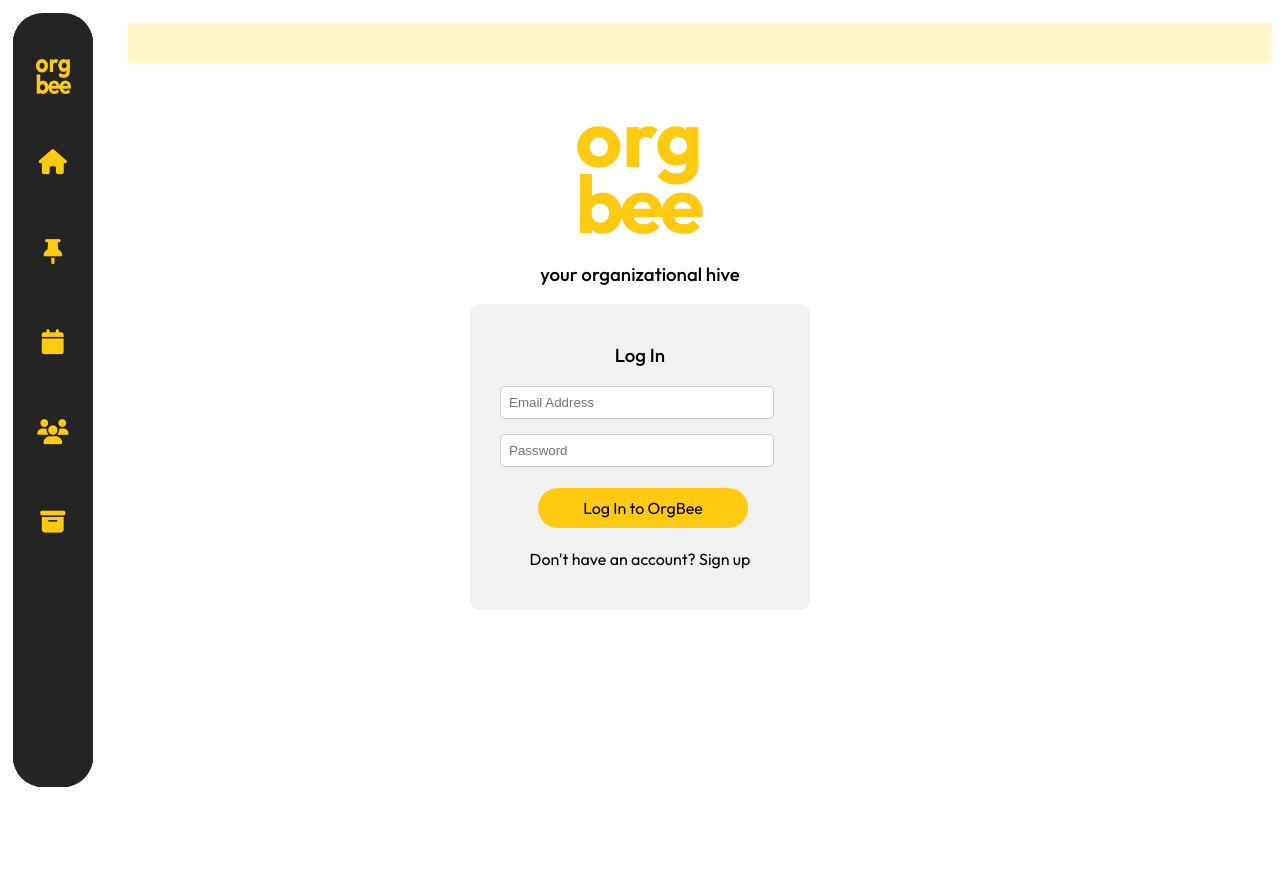
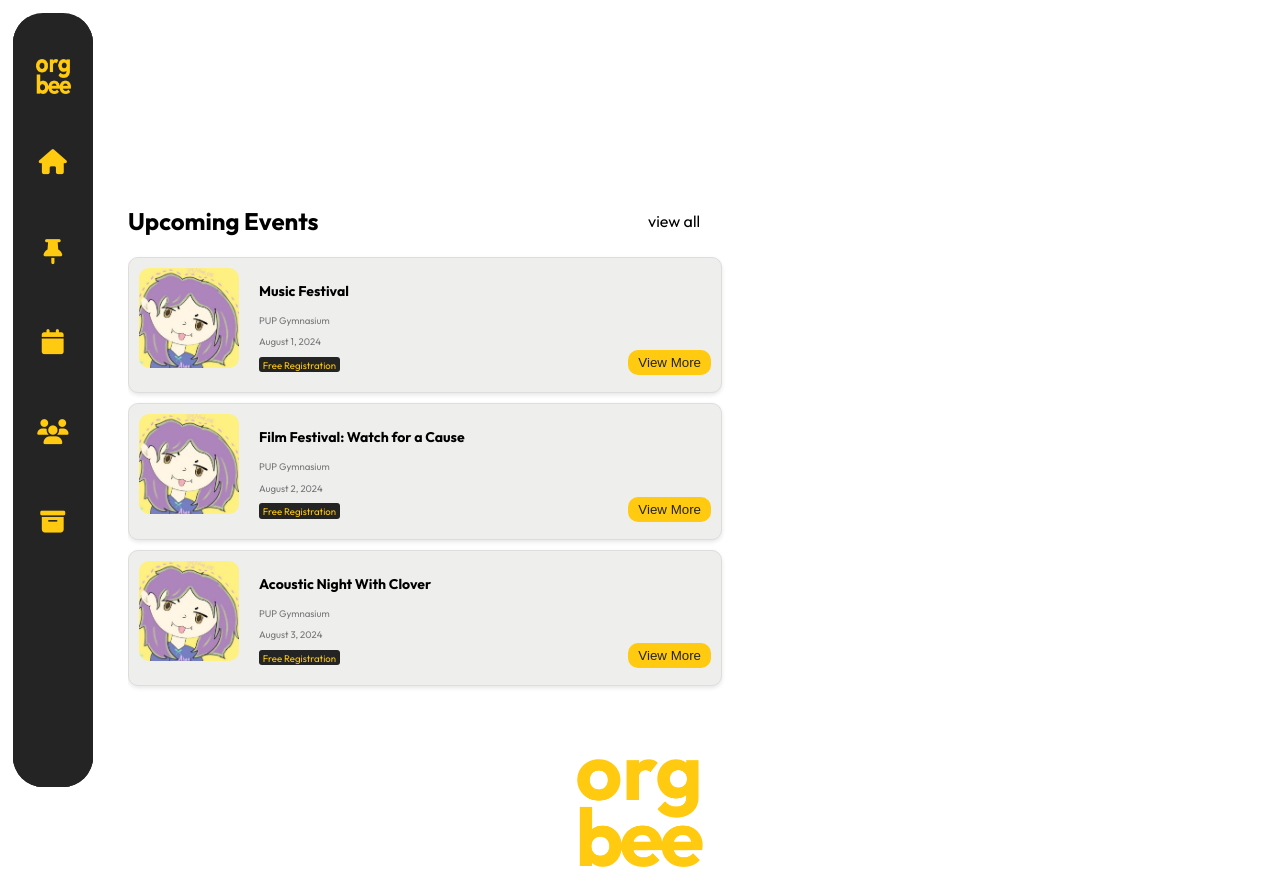
Before and after one commit to PUP-BSIT/project-hypefive_appdev, an Angular app in the folder orgbee/: page /dashboard in a window 1280 px wide. Shown: the top 869 px of the page. Before the commit the page ends 800 px from the top, so only its background shows below. Built offline with nearby package versions, Linux system fonts and the light colour scheme.

Commit message:
add homepage event content front-end

```diff
--- a/orgbee/src/app/pages/dashboard/dashboard.component.css
+++ b/orgbee/src/app/pages/dashboard/dashboard.component.css
@@ -1,17 +1,152 @@
-.dashboard {
+.header-container {
   display: flex;
-  flex-direction: column;
+  align-items: center;
+  justify-content: space-between;
+  margin-top: 15%;
+}
+
+.header-container h1 {
+  margin: 0;
+  font-size: 24px;
+}
+
+.header-container p {
+  margin-right: 50%; /*adjust the size according to the page */
+}
+
+.event-card {
+  background-color: #eeeeed;
+  border: 1px solid #ddd;
+  padding: 10px;
+  border-radius: 10px;
+  box-shadow: 0 2px 4px rgba(0, 0, 0, 0.1);
+  width: 50%; /*adjust the size according to the page */
+  margin: 10px 0;
+  display: flex;
+}
+
+.event-img img {
+  width: 100px;
+  height: 100px;
+  border-radius: 10px;
+}
+
+.event-details {
+  flex: 1;
+  margin-left: 20px;
+}
+
+.event-details h3 {
+  font-size: 14px;
+  font-weight: bold;
+}
+
+.event-details p {
+  font-size: 0.6rem;
+  color: #777;
+}
+
+#reg_fee {
+  color: #ffca10;
+  background-color: #242424;
+  padding: 0.5% 1%;
+  border-radius: 3px;
+  display: block;
+  width: fit-content;
+}
+
+.view-more-button {
+  background-color: #ffca10;
+  color: #242424;
+  border: none;
+  padding: 5px 10px;
+  border-radius: 10px;
+  cursor: pointer;
+  margin-top: 100%;
+}
+
+.modal {
+  display: none;
+  position: fixed;
+  z-index: 1;
+  left: 0;
+  top: 0;
   width: 100%;
   height: 100%;
-  overflow-y: hidden;
+  overflow: hidden;
+  background-color: rgba(0, 0, 0, 0.5);
 }
 
-.content {
-  flex: 1;
-  display: flex;
-  flex-wrap: wrap;
+.modal.visible {
+  display: block;
+}
+
+.modal-content {
+  background-color: #eeeeed;
+  margin: 10% auto;
   padding: 20px;
-  background-color: #fff7c9;
-  gap: 20px;
-  justify-content: center;
+  padding-left: 5%;
+  padding-right: 5%;
+  border: 1px solid #888;
+  width: 30%;
+  border-radius: 10px;
+  text-align: center;
+  position: relative;
 }
+
+.close {
+  color: #888;
+  font-size: 28px;
+  font-weight: bold;
+  position: absolute;
+  top: 10px;
+  right: 20px;
+}
+
+.close:hover,
+.close:focus {
+  color: black;
+  text-decoration: none;
+  cursor: pointer;
+}
+
+.modal-content img {
+  width: 50%;
+  margin-bottom: 3%;
+  border-radius: 10px;
+}
+
+.modal-content h3 {
+  font-size: 20px;
+  margin: 0%;
+}
+
+.modal-content p {
+  font-size: 0.9rem;
+  margin: 0%;
+}
+
+#modal_reg_fee {
+  color: #ffca10;
+  background-color: #242424;
+  padding: 0.5% 1%;
+  border-radius: 3px;
+  width: fit-content;
+  margin: auto;
+  text-align: center;
+  margin-bottom: 5%;
+}
+
+.caption {
+  text-align: center;
+}
+
+.register-btn {
+  background-color: #ffca10;
+  color: #242424;
+  border: none;
+  margin-top: 5%;
+  padding: 10px 20px;
+  border-radius: 10px;
+  cursor: pointer;
+}
--- a/orgbee/src/app/pages/dashboard/dashboard.component.html
+++ b/orgbee/src/app/pages/dashboard/dashboard.component.html
@@ -1,3 +1,74 @@
-<div class="dashboard">
-  <div class="content"></div>
+<!-- Title -->
+<div class="header-container">
+  <h1>Upcoming Events</h1>
+  <p class="view-all">view all</p>
 </div>
+
+<!-- list of events -->
+<div class="event-list">
+  <div class="event-card">
+    <div class="event-img">
+      <img src="../../../assets/icon.jpg" alt="Event Poster" />
+    </div>
+    <div class="event-details">
+      <h3>Music Festival</h3>
+      <p>PUP Gymnasium</p>
+      <p>August 1, 2024</p>
+      <p id="reg_fee">Free Registration</p>
+    </div>
+    <div>
+      <button class="view-more-button" (click)="openEventModal()">
+        View More
+      </button>
+    </div>
+  </div>
+  <div class="event-card">
+    <div class="event-img">
+      <img src="../../../assets/icon.jpg" alt="Event Poster" />
+    </div>
+    <div class="event-details">
+      <h3>Film Festival: Watch for a Cause</h3>
+      <p>PUP Gymnasium</p>
+      <p>August 2, 2024</p>
+      <p id="reg_fee">Free Registration</p>
+    </div>
+    <div>
+      <button class="view-more-button" (click)="openEventModal()">
+        View More
+      </button>
+    </div>
+  </div>
+  <div class="event-card">
+    <div class="event-img">
+      <img src="../../../assets/icon.jpg" alt="Event Poster" />
+    </div>
+    <div class="event-details">
+      <h3>Acoustic Night With Clover</h3>
+      <p>PUP Gymnasium</p>
+      <p>August 3, 2024</p>
+      <p id="reg_fee">Free Registration</p>
+    </div>
+    <div>
+      <button class="view-more-button" (click)="openEventModal()">
+        View More
+      </button>
+    </div>
+  </div>
+</div>
+
+<!-- Event Modal -->
+<div id="eventModal" class="modal" [class.visible]="isEventModalVisible">
+  <div class="modal-content">
+    <span class="close" (click)="closeEventModal()">&times;</span>
+    <img src="../../../assets/icon.jpg" alt="Event Poster" />
+    <h3>Event Title</h3>
+    <p>Event Location</p>
+    <p>Event Date</p>
+    <p id="modal_reg_fee">Registration Fee</p>
+    <p class="caption">
+      Event caption goes here. This is a sample text to show the event details
+      in justified alignment.
+    </p>
+    <button class="register-btn">Register</button>
+  </div>
+</div>
--- a/orgbee/src/app/pages/dashboard/dashboard.component.ts
+++ b/orgbee/src/app/pages/dashboard/dashboard.component.ts
@@ -3,8 +3,16 @@ import { Component } from '@angular/core';
 @Component({
   selector: 'app-dashboard',
   templateUrl: './dashboard.component.html',
-  styleUrl: './dashboard.component.css'
+  styleUrls: ['./dashboard.component.css']
 })
 export class DashboardComponent {
+  isEventModalVisible = false;
 
+  openEventModal() {
+    this.isEventModalVisible = true;
+  }
+
+  closeEventModal() {
+    this.isEventModalVisible = false;
+  }
 }
```
